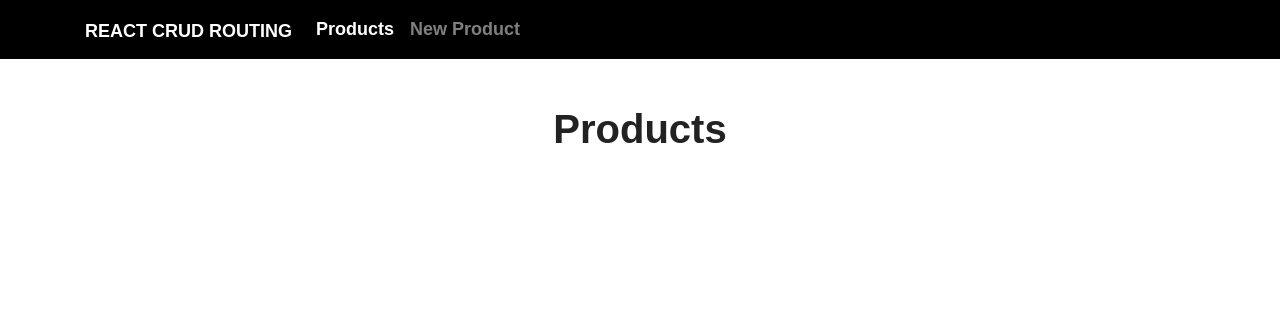
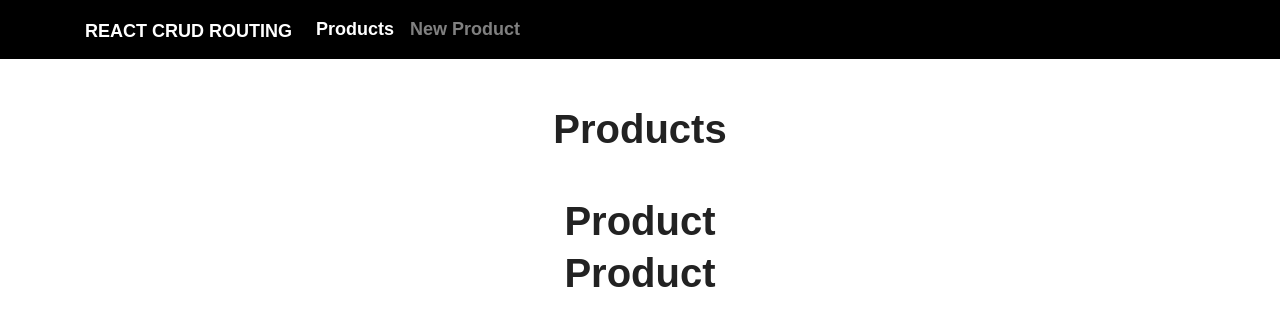
Before and after one commit to felipellc7/react-routercrud, a React (Create React App) app: page /products in a window 1280 px wide. Shown: the top 326 px of the page. Built offline with nearby package versions, Linux system fonts and the light colour scheme; data requests are answered from the project's data file; a web font is replaced by a local one.

Commit message:
Send result to Products

```diff
--- a/src/App.js
+++ b/src/App.js
@@ -16,7 +16,6 @@ function App() {
     const queryAPI = async () => {
       const result = await axios('http://localhost:4000/restaurant');
       setProducts(result.data);
-      console.log(result.data );
     }
     queryAPI();
   }, [])
@@ -26,8 +25,12 @@ function App() {
       <Header/>
       <main className="container mt-5">
         <Switch>
+          <Route exact path="/products" render={() => {
+              return (
+                <Products products={products} />
+              )
+            }} />
           <Route exact path="/new-product" component={AddProduct} />
-          <Route exact path="/products" component={Products} />
           <Route exact path="/products/:id" component={Product} />
           <Route exact path="/products/edit/:id" component={EditProduct} />
         </Switch>
--- a/src/components/Header.js
+++ b/src/components/Header.js
@@ -1,5 +1,5 @@
 import React from 'react';
-import { Link, NavLink } from 'react-router-dom';
+import { NavLink } from 'react-router-dom';
 
 const Header = () => {
   return (
--- a/src/components/Products.js
+++ b/src/components/Products.js
@@ -1,9 +1,18 @@
 import React from 'react';
+import ProductList from './Product';
 
-const Products = () => {
+const Products = ({products}) => {
   return (
     <div>
       <h1 className="text-center">Products</h1>
+      <ul className="list-group mt-5">
+        { products.map( product => (
+          <ProductList
+            key={product.id}
+            product={product}
+          />
+        )) }
+      </ul>
     </div>
   )
 }
```
Also changed, not shown: src/components/ProductList.js (added, +11 -0 lines).
